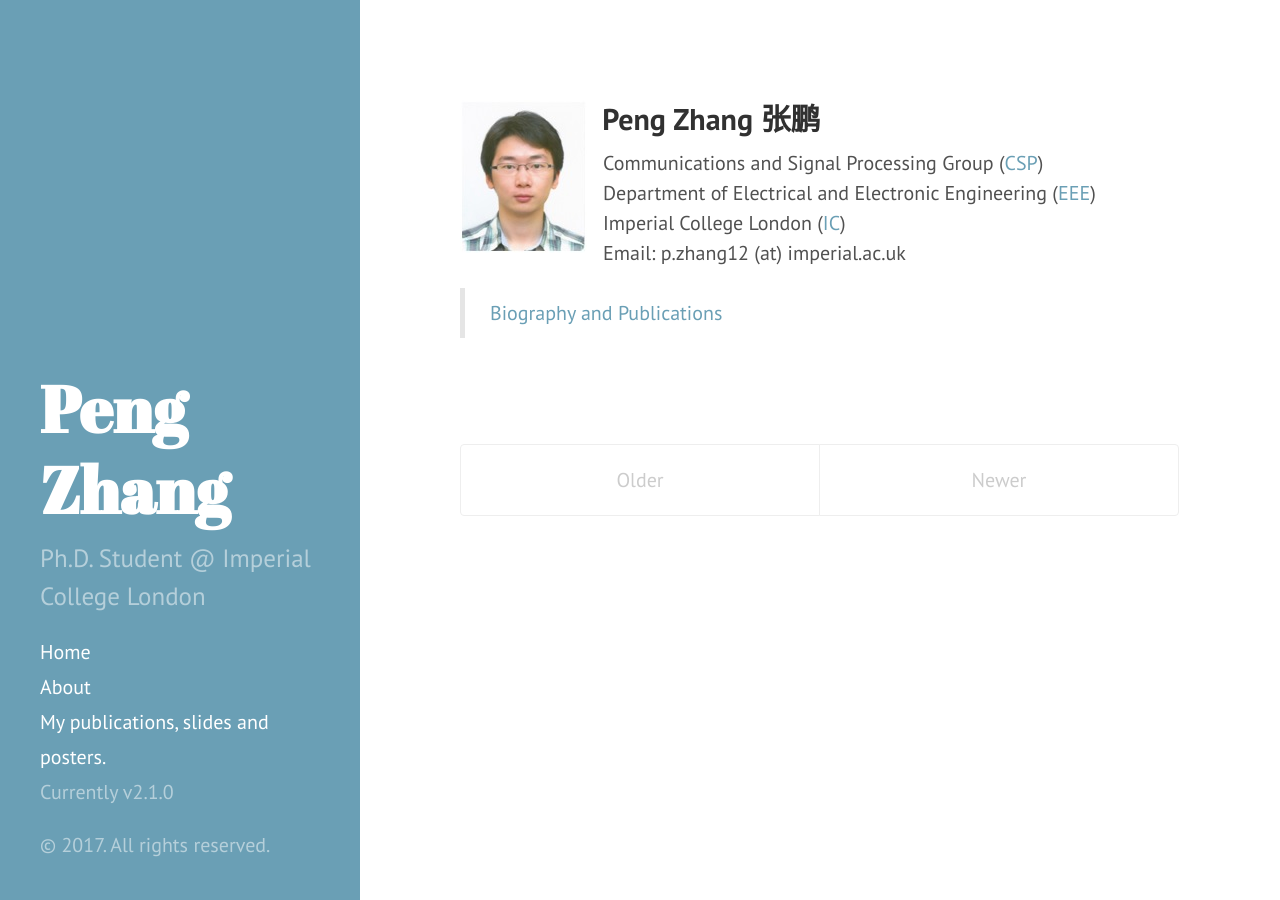
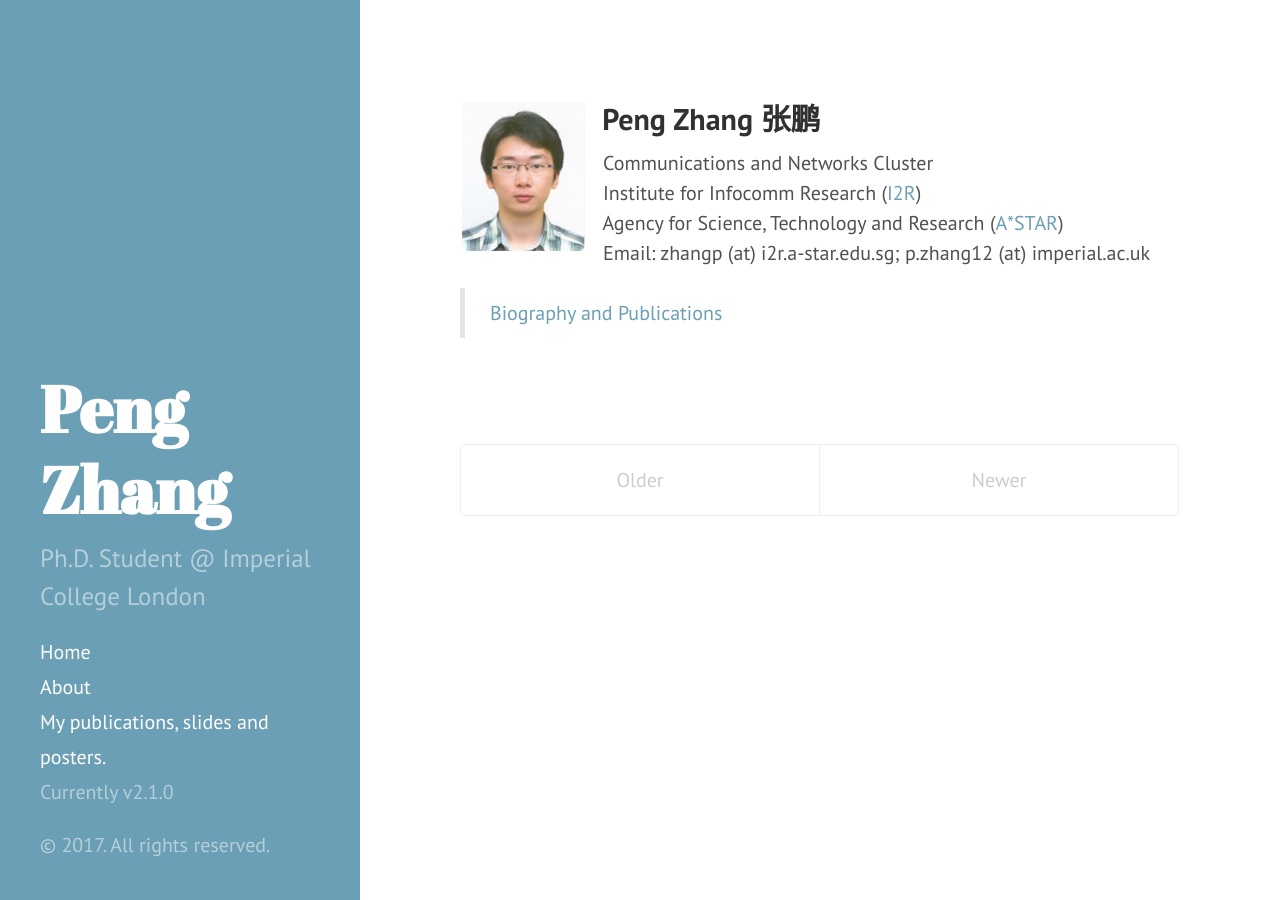
Before and after one commit to p-zhang/p-zhang.github.io, a Jekyll site: the page built from index.html, in a window 1280 px wide. Built offline with Jekyll 4.4.1, drawn with Linux system fonts in a browser that asks for light colours; Markdown is read by kramdown in place of the engine named in the settings; the list of posts is cut into pages by our own code.

Commit message:
Update index.html

```diff
--- a/index.html
+++ b/index.html
@@ -5,10 +5,10 @@
 
  <div>
     <h2><img src="/archive/others/Peng.jpg" width="127" height="153" align="left" />&nbsp;&nbsp;Peng Zhang <strong>张鹏</strong></h2>
-    <p>&nbsp;&nbsp;&nbsp;Communications and Signal Processing Group (<a href="http://www3.imperial.ac.uk/commssigproc">CSP</a>) <br />
-      &nbsp;&nbsp;&nbsp;Department of Electrical and Electronic Engineering (<a href="http://www3.imperial.ac.uk/electricalengineering">EEE</a>) <br />
-      &nbsp;&nbsp;&nbsp;Imperial College London (<a href="http://www3.imperial.ac.uk">IC</a>) <br />
-      &nbsp;&nbsp;&nbsp;Email: p.zhang12 (at) imperial.ac.uk </p>
+    <p>&nbsp;&nbsp;&nbsp;Communications and Networks Cluster <br />
+      &nbsp;&nbsp;&nbsp;Institute for Infocomm Research (<a href="http://www.i2r.a-star.edu.sg/">I2R</a>) <br />
+      &nbsp;&nbsp;&nbsp;Agency for Science, Technology and Research (<a href="https://www.a-star.edu.sg/">A*STAR</a>) <br />
+      &nbsp;&nbsp;&nbsp;Email: zhangp (at) i2r.a-star.edu.sg; p.zhang12 (at) imperial.ac.uk </p>
       <blockquote><a href="about">Biography and Publications</a></blockquote>
     <p>&nbsp;</p>
 <!-- end .content --></div>
```
